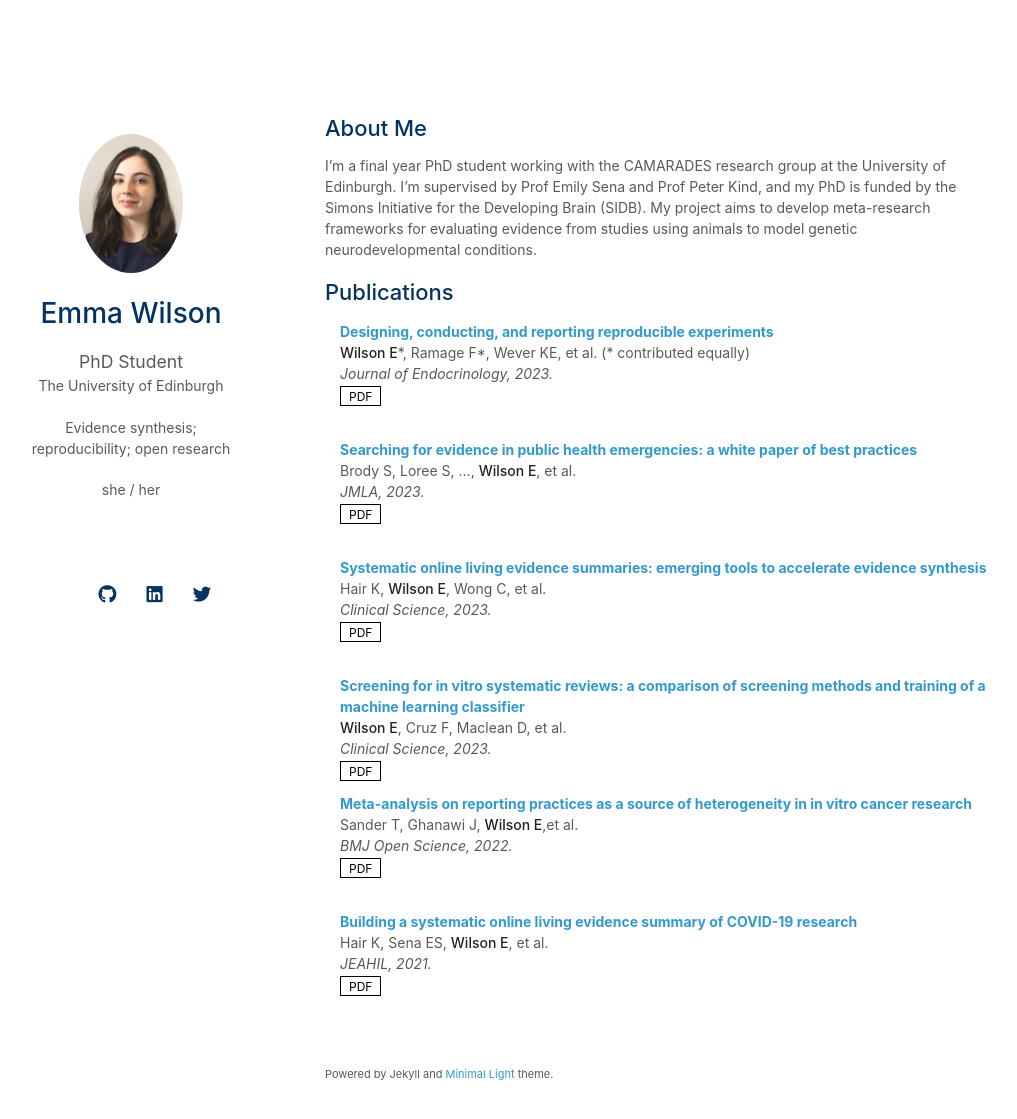
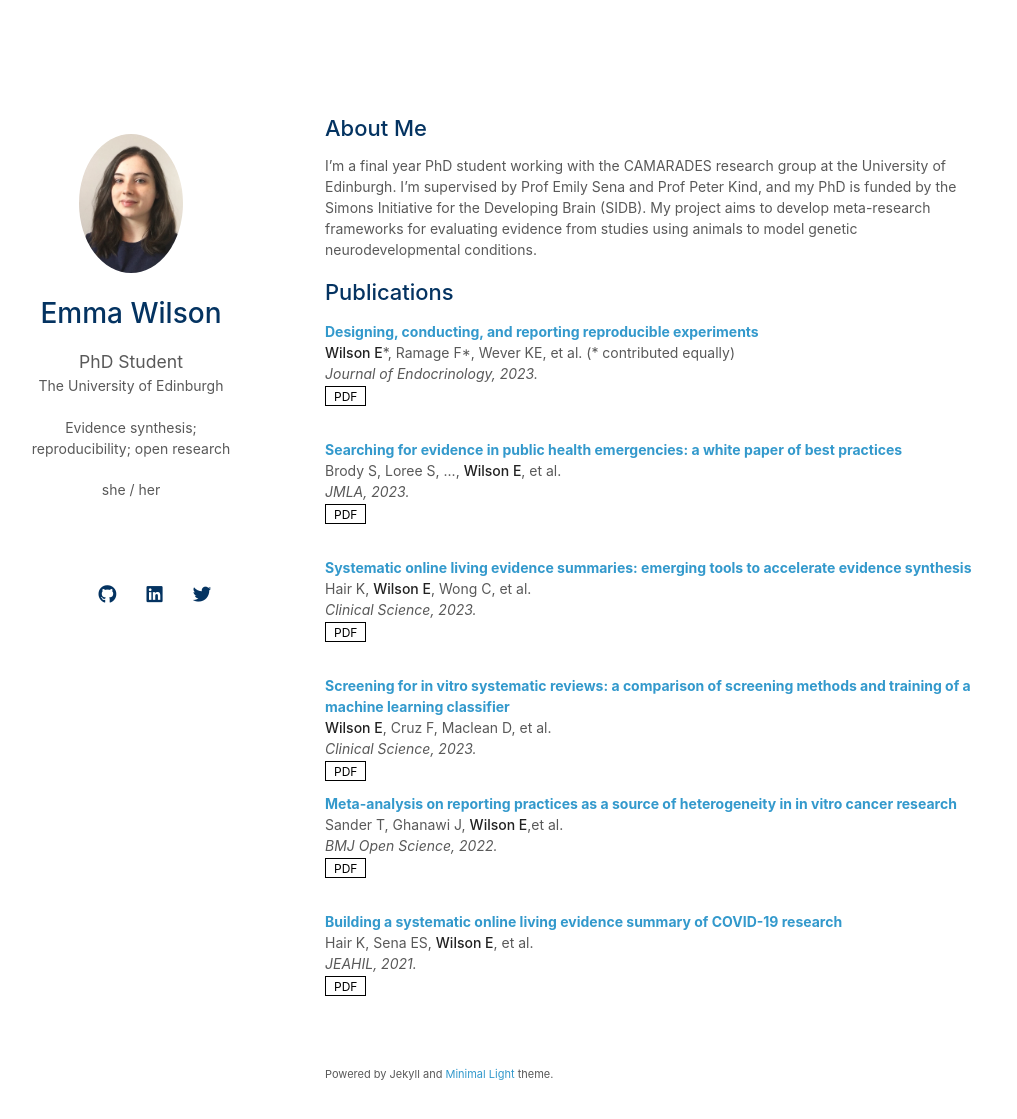
Before and after one commit to emma-wilson/emma-wilson.github.io, a Jekyll site: the page built from index.md, in a window 1280 px wide and 1153 px high. Shown: the top 1119 px of the window, without its empty margins (145-1162 px from the left). Built offline with Jekyll 4.4.1, drawn with Linux system fonts in a browser that asks for light colours; nearby versions of some CDN libraries; a style sheet for code colours, icons or effects is not loaded; our own code applies the rules of GitHub Pages for plain Markdown files.

Commit message:
Edit padding again

```diff
--- a/_includes/publications.md
+++ b/_includes/publications.md
@@ -6,7 +6,7 @@
 {% for link in site.data.publications.main %}
 
 <li>
-  <div class="col-sm-9" style="position: relative;padding-right: 20px;padding-left: 15px;">
+  <div class="col-sm-9" style="position: relative;padding-right: 50px;padding-left: 0px;">
       <div class="title"><a href="{{ link.pdf }}">{{ link.title }}</a></div>
       <div class="author">{{ link.authors }}</div>
       <div class="periodical"><em>{{ link.conference }}</em>
```
